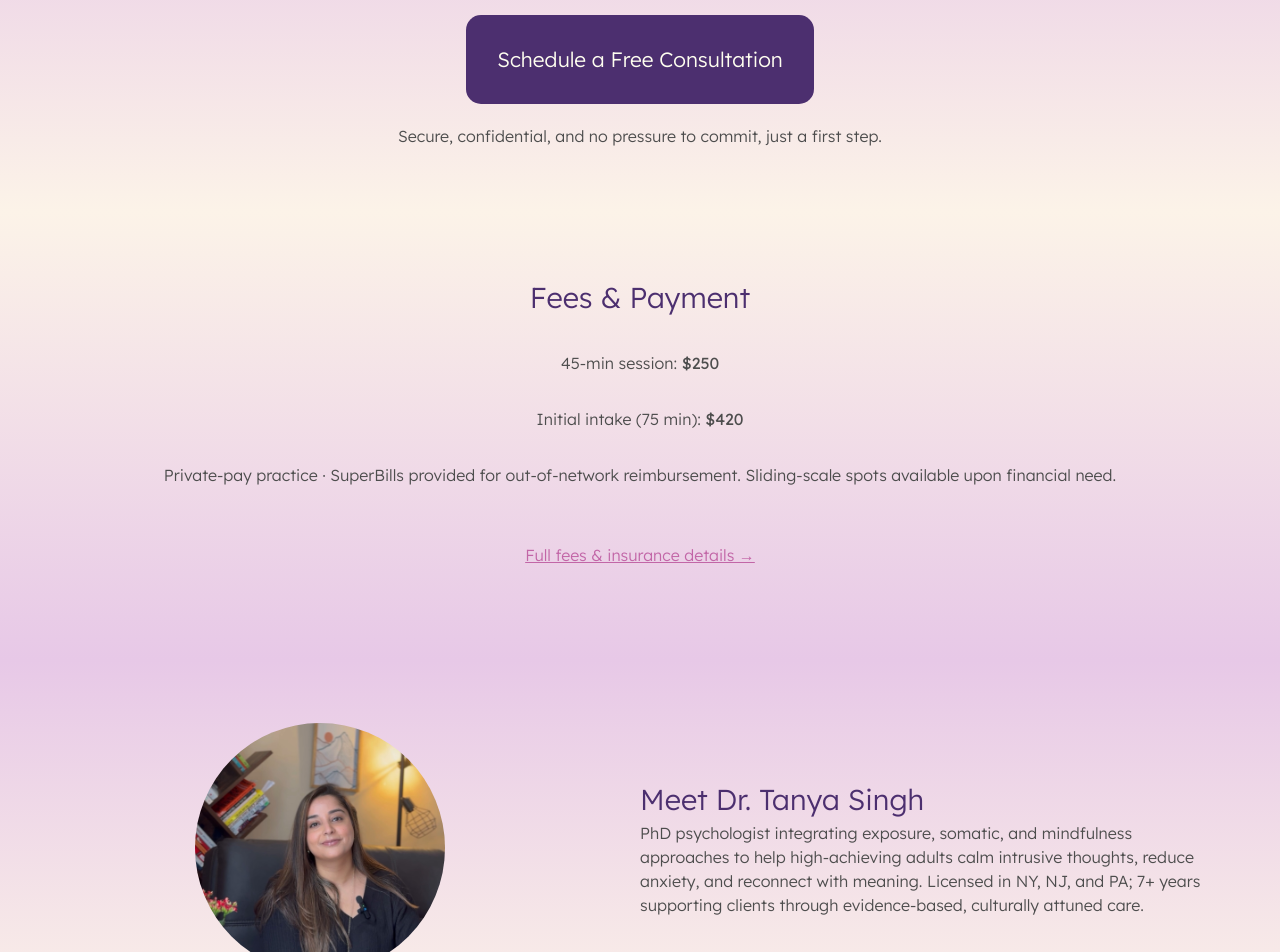
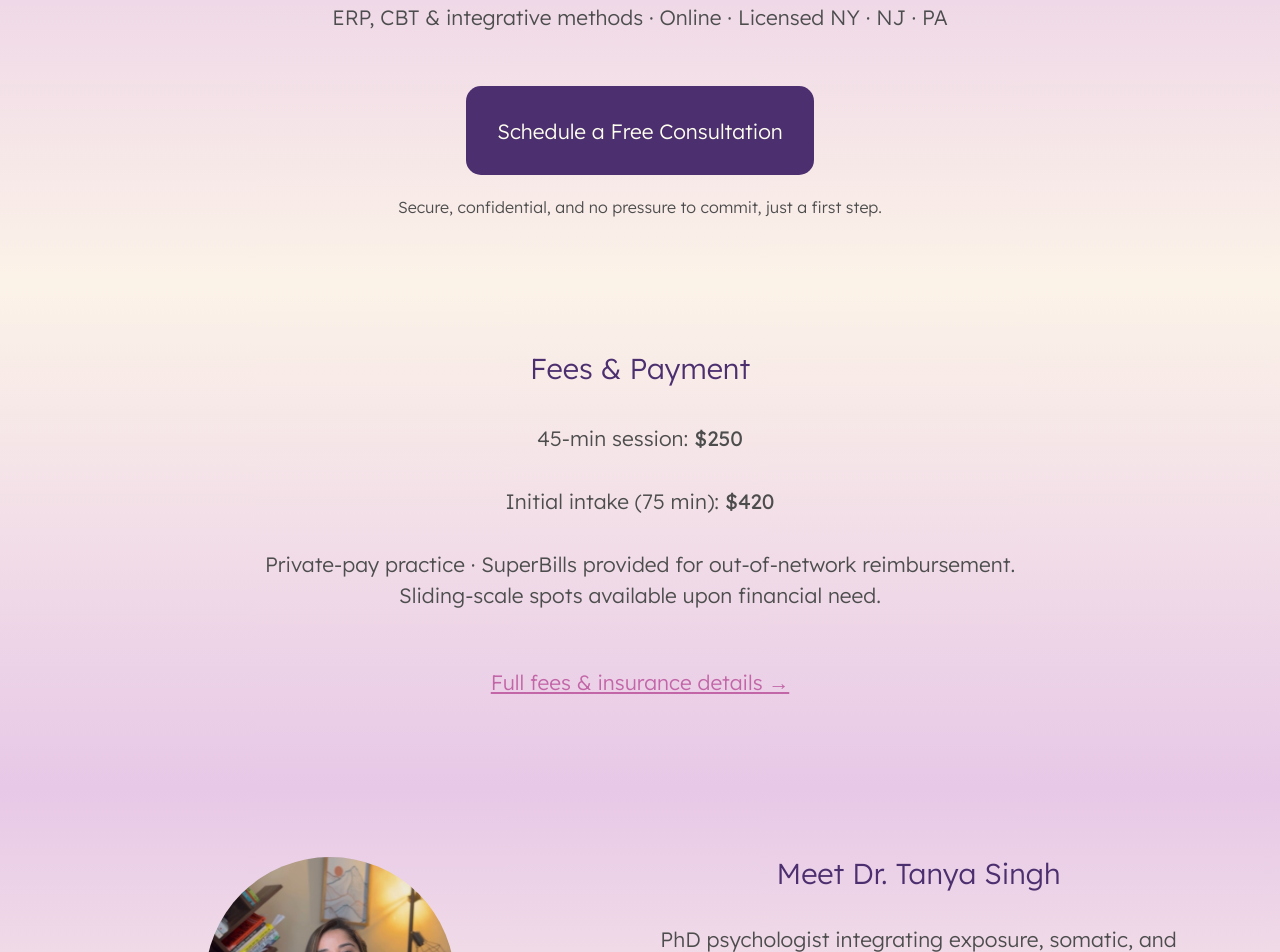
Before and after one commit to mazenswar/calm, a Next.js app: page /anxiety-ocd-therapy in a window 1280 px wide. Shown: the part 300-1252 px from the top of the page. Built offline with nearby package versions, Linux system fonts and the light colour scheme.

Commit message:
v12.3 gads v2

```diff
--- a/app/components/Ads/v2/adpage.scss
+++ b/app/components/Ads/v2/adpage.scss
@@ -7,8 +7,19 @@
 	h4 {
 		color: var(--three);
 	}
+	#cta-button {
+		p {
+			font-size: inherit;
+		}
+	}
+	p,
+	a {
+		font-size: 1.3em;
+	}
 	p {
 		color: #4d4d4d;
+		text-align: center;
+		max-width: 800px;
 		strong {
 			// color: red;
 			font-weight: 500;
@@ -27,7 +38,7 @@
 		// padding: 0;
 	}
 	.ad__hero {
-		padding-top: 2em;
+		padding-top: 6em;
 		@include u.breakpoint-down(small) {
 			padding-top: 4em;
 			#cta-button {
@@ -45,8 +56,10 @@
 			flex-direction: row;
 			gap: 4em;
 			.bio-text {
+				text-align: center;
 				h2 {
 					width: 100%;
+					margin-bottom: 1em;
 				}
 				max-width: 50%;
 			}
```
